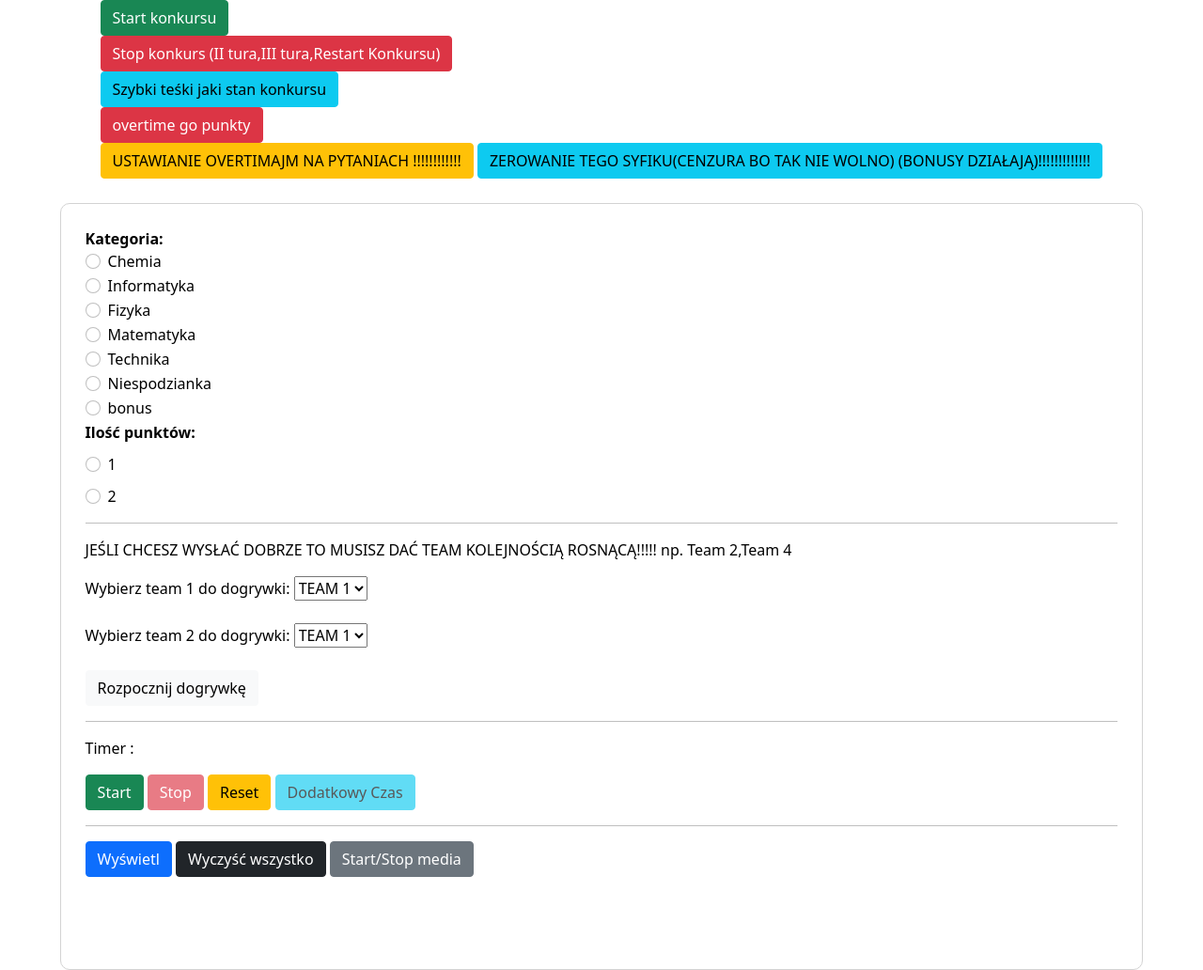
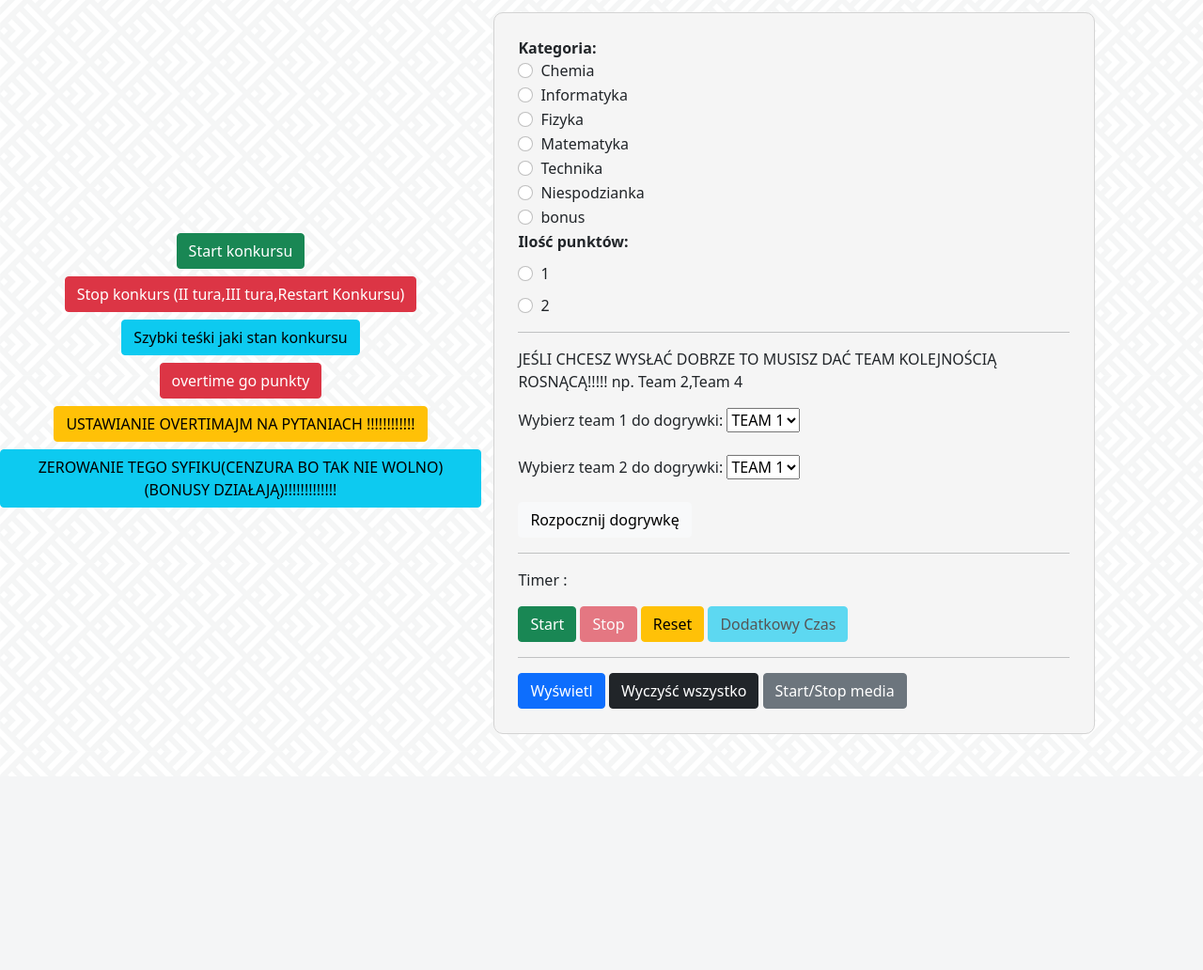
Before and after one commit to Adis000n/poma_v2, a PHP site: page /ws/admin/admin.php in a window 1280 px wide. Shown: the whole page at 94% size. After the commit the page ends 781 px from the top, so only its background shows below. Run offline with PHP 8.4, Linux system fonts and the light colour scheme.

Commit message:
css admin -> do zrobienia in future

```diff
--- a/admin/admin.php
+++ b/admin/admin.php
@@ -385,16 +385,59 @@ function sendAnswer(isCorrect) {
     let teamD=0;
     </script>
 </head>
+<!-- Styls -->
+<style>
+        body {
+            height: 100%;
+            /* background-color: black; */
+            background-image: url("../grafika/spikes.jpg");
+            /* color: white; Set the default text color to white */
+            overflow: hidden;
+            /* font-family: jah; */
+            /* font-size: 16pt; */
+            display: flex;
+        }
+        #panets {
+            display: flex;
+            width: 40%;
+            align-items: center;
+            flex-direction: column;
+            margin-top: 30vh;
+        }
+        #panets button {
+            margin-top: 1vh;
+        }
+        form {
+            margin-top: 2%;
+            margin-bottom: 2%;
+            padding: 2%;
+            background-color: whitesmoke;
+            height: 96vh;
+            width: 50%;
+            margin: 1%;
+            border: 1.5px solid lightgray;
+            border-radius: 10px;
+        }
+
+        .alsoradio {
+            margin-top: 10px;
+        }
+
+        .delblur {
+            filter: blur(0px);
+            -webkit-filter: blur(0px);
+        }
+    </style>
 <body>
 <div id=panets>
 <!-- DIV OD PANELU OD STARTU KONKUSU i KOŃCA KONKUSU -->
-    <button type="button" class="btn btn-success" onclick="startevent()">Start konkursu</button><br><!-- Start konkursu możesz wpierdolić do panel sterowania JS tworzenie drużyn + zmiana eventstatus na 1 -->
-    <button type="button" class="btn btn-danger" onclick="stopevent()">Stop konkurs (II tura,III tura,Restart Konkursu)</button> <br><!-- Stop,Restart JS ZEROWANIE DRUŻYN i evantstatus 0 -->
-    <button type="button" class="btn btn-info" onclick="sprawdzstan()">Szybki teśki jaki stan konkursu</button> </br><!-- Przycisk test stanu eventstatus -->
-    <button type="button" class="btn btn-danger" onclick="wysputot()">overtime go punkty</button> <br>
+    <button type="button" class="btn btn-success" onclick="startevent()">Start konkursu</button><!-- Start konkursu możesz wpierdolić do panel sterowania JS tworzenie drużyn + zmiana eventstatus na 1 -->
+    <button type="button" class="btn btn-danger" onclick="stopevent()">Stop konkurs (II tura,III tura,Restart Konkursu)</button> <!-- Stop,Restart JS ZEROWANIE DRUŻYN i evantstatus 0 -->
+    <button type="button" class="btn btn-info" onclick="sprawdzstan()">Szybki teśki jaki stan konkursu</button> <!-- Przycisk test stanu eventstatus -->
+    <button type="button" class="btn btn-danger" onclick="wysputot()">overtime go punkty</button>
     <button type="button" class="btn btn-warning" onclick="jaktonazwac()">USTAWIANIE OVERTIMAJM NA PYTANIACH !!!!!!!!!!!! </button>
     <button type="button" class="btn btn-info" onclick="chcetoskonczyc()" >ZEROWANIE TEGO SYFIKU(CENZURA BO TAK NIE WOLNO) (BONUSY DZIAŁAJĄ)!!!!!!!!!!!!!</button>
-
+<!-- PSIK - oznaczenie zebym mogl szybko znalezc te przyciski w kodzie pod ctrl f -->
 <!-- Dwa moje przyciski - zbędne -->
     <!-- <button type="button" class="btn btn-dark" onclick="status1()">Ustawianie stutsu na włączony (gdyby jakiś debil nie wyłączył konkurs)</button> </br> -->
     <!-- <button type="button" class="btn btn-dark" onclick="status0()">Przycik ustawiający status na wyłączony</button> -->
@@ -528,6 +571,7 @@ console.error(`WebSocket Error: ${error}`);
 
  }
 </script>
+<!-- frms -->
     <form id="quizForm" method="post" action="/submitForm">
         <div class="form-group">
             <label for="subject"><b>Kategoria:</b></label>
@@ -641,26 +685,6 @@ console.error(`WebSocket Error: ${error}`);
 
     <div id="response"></div>
 
-    <style>
-        body {
-            display: flex;
-            flex-direction: column;
-            align-items: center;
-            color: black;
-        }
-
-        form {
-            margin-top: 2%;
-            padding: 2%;
-            width: 90%;
-            border: 1.5px solid lightgray;
-            border-radius: 10px;
-        }
-
-        .alsoradio {
-            margin-top: 10px;
-        }
-    </style>
     <script>
 
 // var myButton = document.getElementById('correctBtn');
```
Also changed, not shown: grafika/orangesadminback.jpg (added), grafika/spikes.jpg (added).
